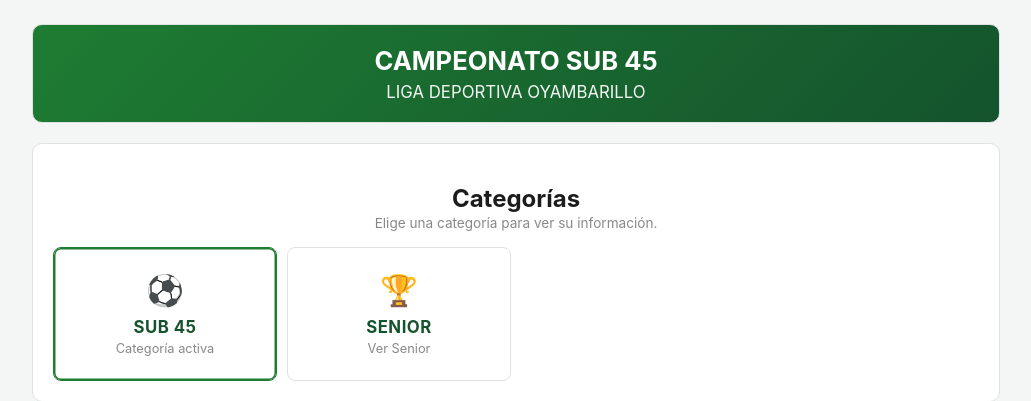
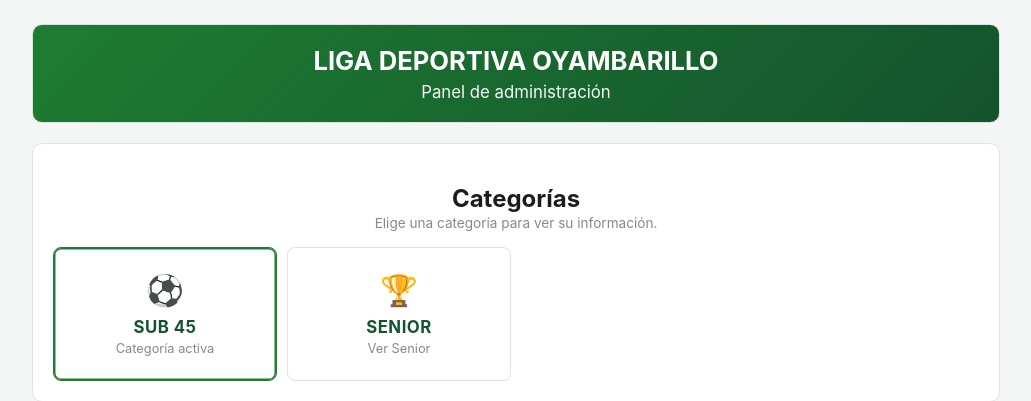
Before and after one commit to FERNANDO85540/LIGA-DEPORTIVA-OYAMBARILLO, a Flask app: page /inscripcion in a window 1280 px wide. Shown: the part 61-462 px from the top of the page, without its empty margins (124-1155 px from the left). Run offline with Flask 3, Linux system fonts and the light colour scheme; the visitor is signed in with stand-in values (Sample User, id 1); data comes from the database, SQL or seed files in the repository; data that the repository does not hold is empty; some libraries are stand-ins or nearby versions.

Commit message:
Stop repeating the category name in page headers
The green header banner said "CAMPEONATO SUB 45" right above a
"Categorías" card that also said "SUB 45" — visually redundant.
Headers across admin, comisión, and public pages now show a generic
title; the Categorías card block is the single place that names the
selected category.

Co-Authored-By: Claude Sonnet 5 <noreply@anthropic.com>
Claude-Session: https://claude.ai/code/session_01CP4ka2i6V9FGLanf3Enkwb

```diff
--- a/templates/inscripcion.html
+++ b/templates/inscripcion.html
@@ -2,8 +2,8 @@
 {% block content %}
 
 <div class="card" style="text-align:center; background: linear-gradient(135deg, #1e7d32, #14532d); color: white;">
-  <h1 style="margin:0; font-size:1.6rem;">CAMPEONATO {{ categoria|upper }}</h1>
-  <p style="margin:6px 0 0; font-size:1.05rem; opacity:0.95;">LIGA DEPORTIVA OYAMBARILLO</p>
+  <h1 style="margin:0; font-size:1.6rem;">LIGA DEPORTIVA OYAMBARILLO</h1>
+  <p style="margin:6px 0 0; font-size:1.05rem; opacity:0.95;">Panel de administración</p>
 </div>
 
 {% set categoria_endpoint = 'inscripcion' %}
--- a/templates/jugadores_liga.html
+++ b/templates/jugadores_liga.html
@@ -5,7 +5,7 @@
 
 <div class="card" style="text-align:center; background: linear-gradient(135deg, #1e7d32, #14532d); color: white;">
   <h1 style="margin:0; font-size:1.4rem;">Jugadores de toda la liga</h1>
-  <p style="margin:6px 0 0; opacity:0.95;">Categoría {{ categoria }} — {{ jugadores|length }} jugador(es) en {{ total_equipos }} equipo(s)</p>
+  <p style="margin:6px 0 0; opacity:0.95;">{{ jugadores|length }} jugador(es) en {{ total_equipos }} equipo(s)</p>
 </div>
 
 {% set categoria_endpoint = 'jugadores_liga' %}
--- a/templates/publico_calendario.html
+++ b/templates/publico_calendario.html
@@ -5,7 +5,6 @@
 
 <div class="card" style="text-align:center; background: linear-gradient(135deg, #1e7d32, #14532d); color: white;">
   <h1 style="margin:0; font-size:1.4rem;">🗓️ Calendario</h1>
-  <p style="margin:6px 0 0; opacity:0.95;">Categoría {{ categoria }}</p>
 </div>
 
 {% set categoria_endpoint = 'publico_calendario' %}
--- a/templates/publico_equipos.html
+++ b/templates/publico_equipos.html
@@ -5,7 +5,6 @@
 
 <div class="card" style="text-align:center; background: linear-gradient(135deg, #1e7d32, #14532d); color: white;">
   <h1 style="margin:0; font-size:1.4rem;">🛡️ Equipos</h1>
-  <p style="margin:6px 0 0; opacity:0.95;">Categoría {{ categoria }}</p>
 </div>
 
 {% set categoria_endpoint = 'publico_equipos' %}
--- a/templates/publico_jugadores.html
+++ b/templates/publico_jugadores.html
@@ -5,7 +5,7 @@
 
 <div class="card" style="text-align:center; background: linear-gradient(135deg, #1e7d32, #14532d); color: white;">
   <h1 style="margin:0; font-size:1.4rem;">👤 Jugadores</h1>
-  <p style="margin:6px 0 0; opacity:0.95;">Categoría {{ categoria }} — {{ jugadores|length }} jugador(es)</p>
+  <p style="margin:6px 0 0; opacity:0.95;">{{ jugadores|length }} jugador(es)</p>
 </div>
 
 {% set categoria_endpoint = 'publico_jugadores' %}
--- a/templates/publico_resultados.html
+++ b/templates/publico_resultados.html
@@ -5,7 +5,6 @@
 
 <div class="card" style="text-align:center; background: linear-gradient(135deg, #1e7d32, #14532d); color: white;">
   <h1 style="margin:0; font-size:1.4rem;">📋 Resultados</h1>
-  <p style="margin:6px 0 0; opacity:0.95;">Categoría {{ categoria }}</p>
 </div>
 
 {% set categoria_endpoint = 'publico_resultados' %}
--- a/templates/publico_tabla.html
+++ b/templates/publico_tabla.html
@@ -5,7 +5,6 @@
 
 <div class="card" style="text-align:center; background: linear-gradient(135deg, #1e7d32, #14532d); color: white;">
   <h1 style="margin:0; font-size:1.4rem;">🏆 Tabla de posiciones</h1>
-  <p style="margin:6px 0 0; opacity:0.95;">Categoría {{ categoria }}</p>
 </div>
 
 {% set categoria_endpoint = 'publico_tabla' %}
--- a/templates/tecnica_modulo.html
+++ b/templates/tecnica_modulo.html
@@ -3,7 +3,7 @@
 
 <div class="card" style="text-align:center; background: linear-gradient(135deg, #1e7d32, #14532d); color: white;">
   <h1 style="margin:0; font-size:1.4rem;">⚽ Comisión Técnica</h1>
-  <p style="margin:6px 0 0; opacity:0.95;">Encuentros, resultados, goleadores y tabla de posiciones — {{ categoria }}.</p>
+  <p style="margin:6px 0 0; opacity:0.95;">Encuentros, resultados, goleadores y tabla de posiciones.</p>
 </div>
 
 {% set categoria_endpoint = 'tecnica_modulo' %}
```
